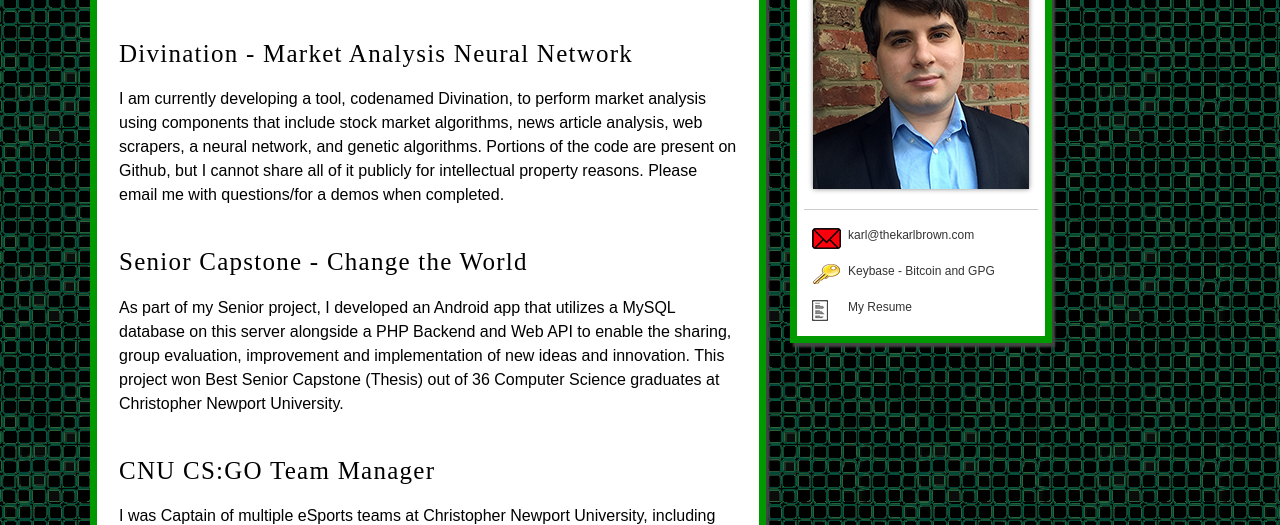
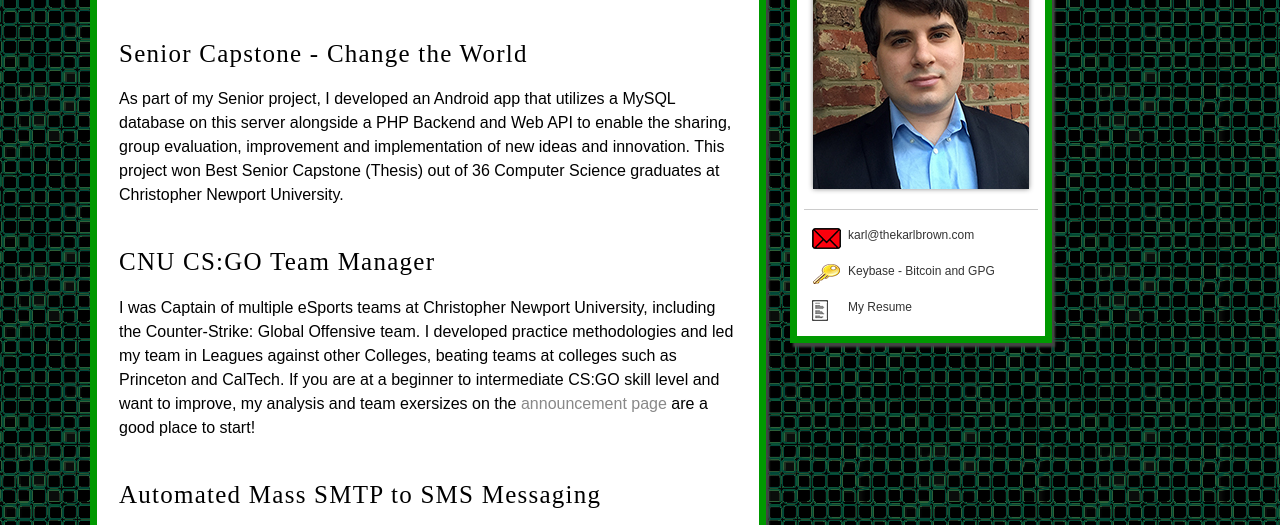
Before and after one commit to thekarlbrown/My-Website, a plain HTML site: page projects.html in a window 1280 px wide. Shown: the part 218-743 px from the top of the page. Drawn offline with nearby package versions, Linux system fonts and the light colour scheme.

Commit message:
Removed project that was not pursued

```diff
--- a/projects.html
+++ b/projects.html
@@ -67,11 +67,6 @@ document.getElementById(targetAside).style.backgroundColor='#FFFFFF';
 
 
 	        <h1>Projects/Code</h1>
-          <article>
-          <h2>Divination - Market Analysis Neural Network</h2>
-    <p>I am currently developing a tool, codenamed Divination, to perform market analysis using components that include stock market algorithms, news article analysis, web scrapers, a neural network, and genetic algorithms. Portions of the code are present on Github, but I cannot share all of it publicly for intellectual property reasons. Please email me with questions/for a demos when completed. </p>
-        </article>
-
 		<article>
           <a href="http://github.com/thekarlbrown/ChangeTheWorld" target="_blank"><h2>Senior Capstone - Change the World</a></h2>
 	  <p>As part of my Senior project, I developed an Android app that utilizes a MySQL database on this server alongside a PHP Backend and Web API to enable the sharing, group evaluation, improvement and implementation  of new ideas and innovation. This project won Best Senior Capstone (Thesis) out of 36 Computer Science graduates at Christopher Newport University.</p>
```
